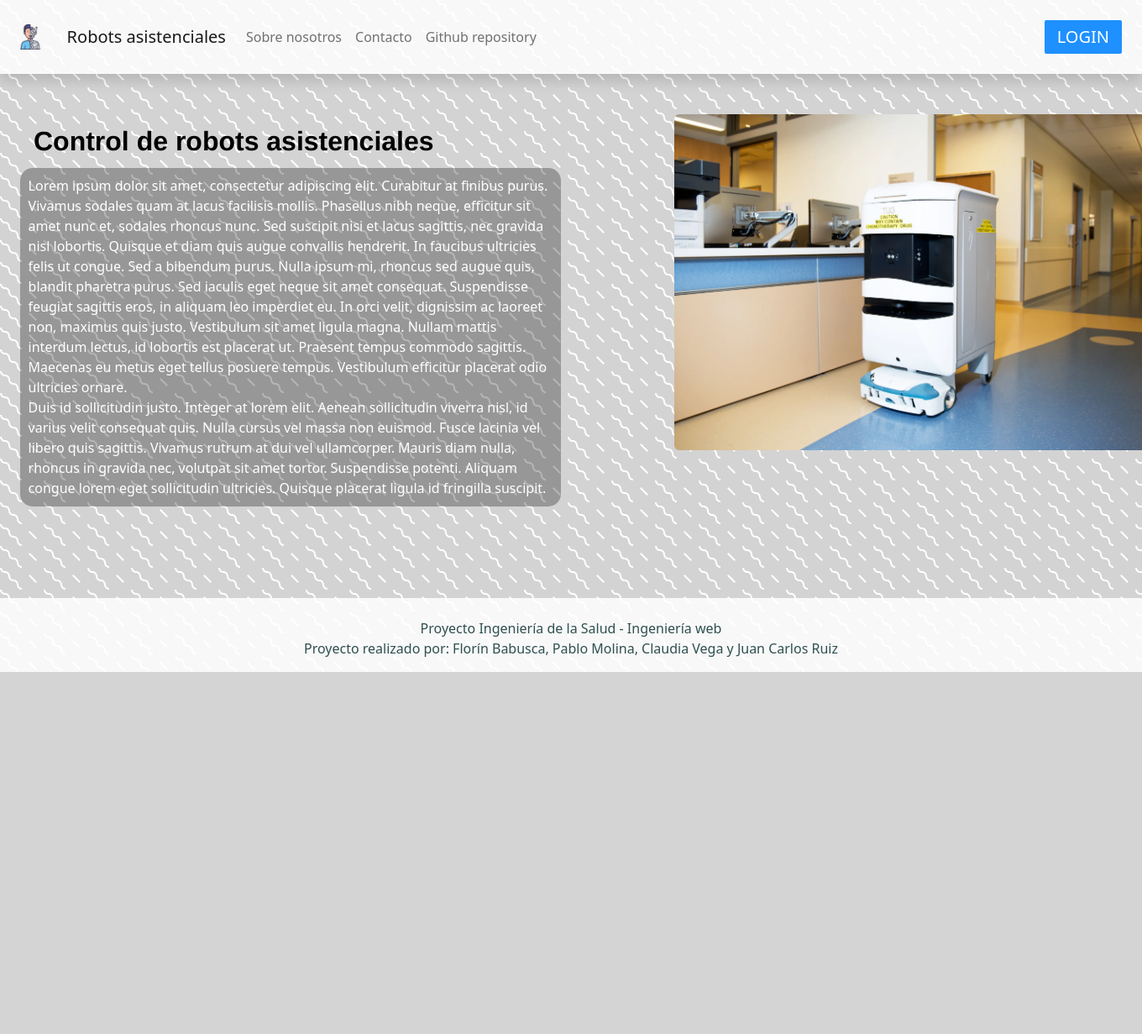
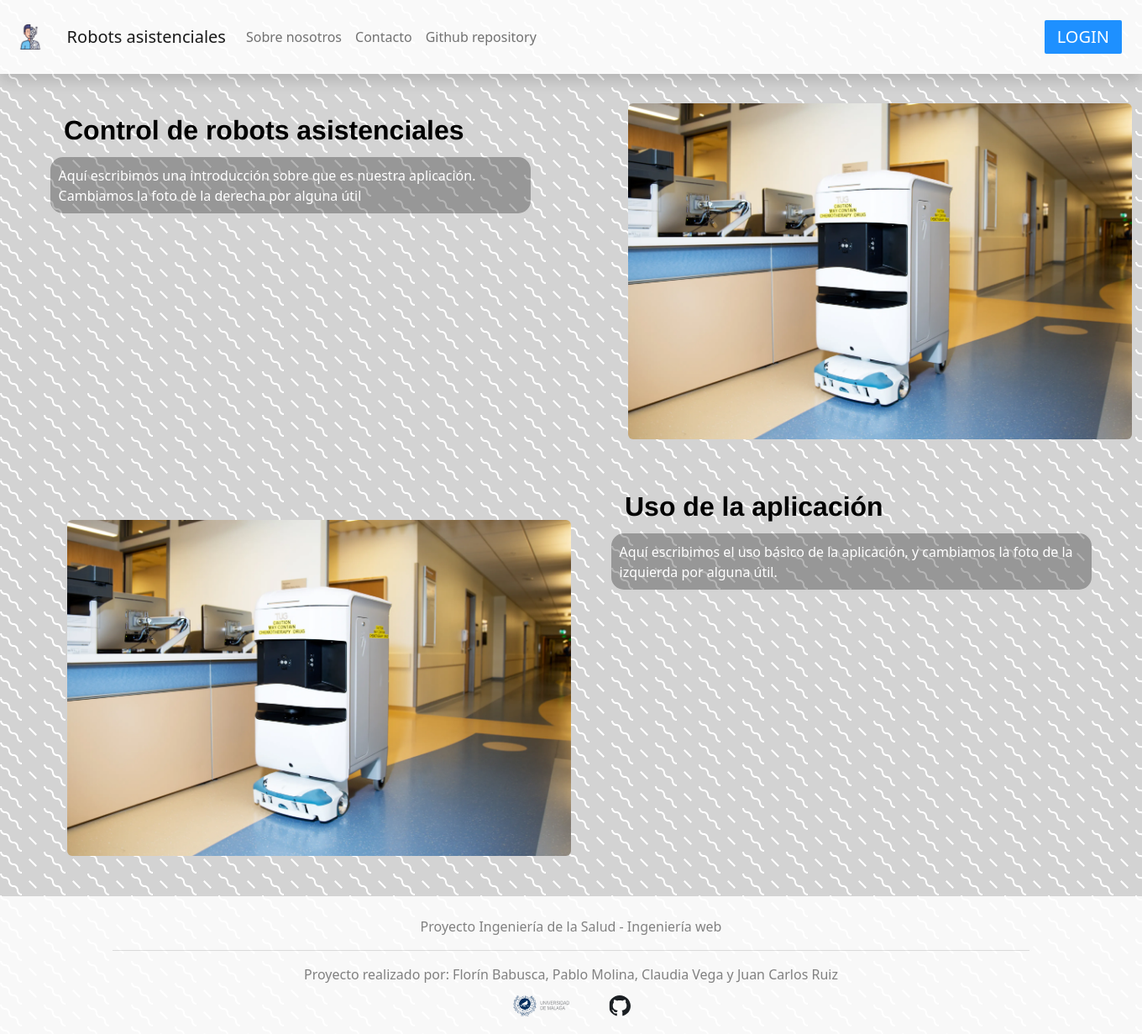
Before and after one commit to FlorinUMA/Proyecto-Ingenieria-Web, a Flask app: page / in a window 1360 px wide; the page is wider, and only the part inside the window is pictured. Shown: that part at 84% size. Before the commit the page ends 800 px from the top of that part, so only its background shows below. Run offline with Flask 3, Linux system fonts and the light colour scheme; some libraries are stand-ins or nearby versions.

Commit message:
Visual changes to the web

```diff
--- a/project/static/css/style.css
+++ b/project/static/css/style.css
@@ -119,16 +119,12 @@ fieldset p{
   color: blue;
 }
 
-#footer {
-  color: darkslategray;
+main {
+  margin-top: 75px;
 }
 
-#footer:hover {
-  color:deepskyblue;
-}
-
-#footer:active {
-  color:darkblue;
+.navbar a:active, a:focus {
+  outline: 0;
 }
 
 
--- a/project/templates/base.jinja
+++ b/project/templates/base.jinja
@@ -31,7 +31,7 @@
         </nav>
     </header> #}
     <header>
-        <div class="container-fluid bg-nav p-2 shadow">
+        <div class="container-fluid bg-nav p-2 shadow fixed-top">
             <nav class="navbar navbar-light navbar-expand-md">
                 <a id="logo" class="m-2 logo" href="/">
                     <img class=logoNav src="{{url_for('static', filename='img/androide.png')}}" alt="logo" title="logo">
@@ -55,17 +55,22 @@
         <div class="container p-4 pb-0">
             <!-- Section: Social media -->
             <section class="mb-3">
-                <a class="text-justify text-decoration-none" id="footer" href="https://github.com/FlorinUMA/Proyecto-Ingenieria-Web" title="Click here to visit our Github repository">
+                <a class="text-justify text-decoration-none" style="color: gray;">
                     Proyecto Ingeniería de la Salud - Ingeniería web
-                    <br>
+                    <hr/>
                     Proyecto realizado por: Florín Babusca, Pablo Molina, Claudia Vega y Juan Carlos Ruiz
+                    <br/>
+                    <a class="footer-logo mx-3 nav-link d-inline-block mt-2" href="https://www.uma.es/">
+                        <img class="logo" src="{{url_for('static', filename='img/marcauma.svg')}}" alt="UMA"
+                            title="UMA" width="80" height="35">
+                    </a>
+                    <a class="footer-logo mx-3 nav-link d-inline-block mt-2" href="https://github.com/FlorinUMA/Proyecto-Ingenieria-Web">
+                        <img class="logo" src="{{url_for('static', filename='img/github_logo.svg')}}" alt="Repositorio"
+                            title="Repositorio" width="35" height="35">
+                    </a>
                 </a>
                 <!-- UMA -->
-                {# <a class="footer-logo mx-3 nav-link d-inline-block"
-                    href="https://www.uma.es/">
-                    <img class="logo" src="{{url_for('static', filename='img/marcauma.svg')}}" alt="UMA"
-                        title="UMA" width="80" height="35">
-                </a> #}
+
             </section>
         </div>
     </footer>
--- a/project/templates/index.jinja
+++ b/project/templates/index.jinja
@@ -45,24 +45,35 @@
 
 
 {% block content%}
-<div class="container-fluid text-white my-5">
+<div class="container-fluid text-white my-5 mx-auto">
     <div class="container-sm row justify-content-between min-vw-100">
-        <fieldset class="col-xl-6 mb-6">
+        <fieldset class="col-xl-6 mb-6 px-5">
             <legend class="my-2 mx-3 row align-items-center justify-content-center">Control de robots asistenciales</legend>
             <div>
                 <p>
-                Lorem ipsum dolor sit amet, consectetur adipiscing elit. Curabitur at finibus purus. Vivamus sodales quam at lacus facilisis mollis. Phasellus nibh neque, efficitur sit amet nunc et, sodales rhoncus nunc. Sed suscipit nisi et lacus sagittis, nec gravida nisl lobortis. Quisque et diam quis augue convallis hendrerit. In faucibus ultricies felis ut congue. Sed a bibendum purus. Nulla ipsum mi, rhoncus sed augue quis, blandit pharetra purus. Sed iaculis eget neque sit amet consequat. Suspendisse feugiat sagittis eros, in aliquam leo imperdiet eu. In orci velit, dignissim ac laoreet non, maximus quis justo. Vestibulum sit amet ligula magna. Nullam mattis interdum lectus, id lobortis est placerat ut. Praesent tempus commodo sagittis. Maecenas eu metus eget tellus posuere tempus. Vestibulum efficitur placerat odio ultricies ornare.
-                </br>
-                Duis id sollicitudin justo. Integer at lorem elit. Aenean sollicitudin viverra nisl, id varius velit consequat quis. Nulla cursus vel massa non euismod. Fusce lacinia vel libero quis sagittis. Vivamus rutrum at dui vel ullamcorper. Mauris diam nulla, rhoncus in gravida nec, volutpat sit amet tortor. Suspendisse potenti. Aliquam congue lorem eget sollicitudin ultricies. Quisque placerat ligula id fringilla suscipit.
+                Aquí escribimos una introducción sobre que es nuestra aplicación. Cambiamos la foto de la derecha por alguna útil
                 </p>
             </div>
         </fieldset>
-        <fieldset class="col-xl-5 mb-6 text-center">
+        <fieldset class="col-xl-5 mb-6 mx-auto">
             <img class="rounded mx-auto my-auto" src="{{url_for('static', filename='img/tuggy-inline.png')}}" alt="robot" title="robot" height=400 width=600>
         </fieldset>
         {# <fieldset class="fieldset-about col-md-4">
 
         </fieldset> #}
+    </div>
+    <div class="container-sm row justify-content-between min-vw-100 mt-5">
+        <fieldset class="col-xl-5 mb-6 mx-auto">
+            <img class="rounded mx-auto mt-5" src="{{url_for('static', filename='img/tuggy-inline.png')}}" alt="robot" title="robot" height=400 width=600>
+        </fieldset>
+        <fieldset class="col-xl-6 mb-6 px-5">
+            <legend class="my-2 mx-3 row align-items-center justify-content-center">Uso de la aplicación</legend>
+            <div>
+                <p>
+                    Aquí escribimos el uso básico de la aplicación, y cambiamos la foto de la izquierda por alguna útil.
+                </p>
+            </div>
+        </fieldset>
     </div>
 </div>
 
--- a/project/templates/robotDetails.jinja
+++ b/project/templates/robotDetails.jinja
@@ -21,7 +21,7 @@
 
 {% block content%}
 
-<div class="container">
+<div class="container-fluid my-5 mx-5">
 
     <h2>Tasks</h2>
 
--- a/project/templates/tecnico.jinja
+++ b/project/templates/tecnico.jinja
@@ -11,7 +11,7 @@
 
 {% block content%}
 
-<div class="container">
+<div class="container-fluid my-5 mx-5">
     <h2>Robots</h2>
 
     <table class="table tasks">
```
Also changed, not shown: project/static/img/github_logo.svg (added).
